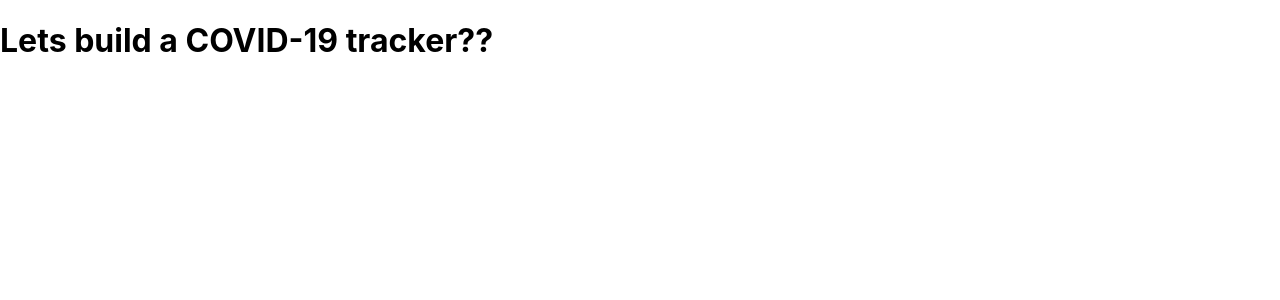
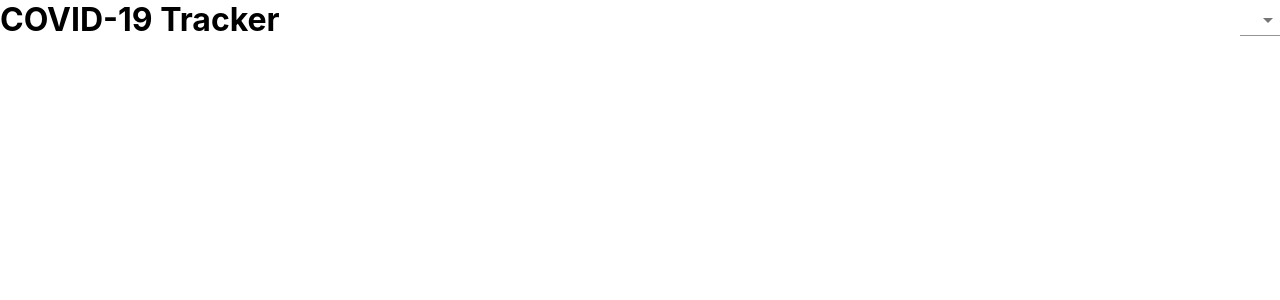
Before and after one commit to eriksanchez/covid-19-tracker, a React (Create React App) app: page / in a window 1280 px wide. Shown: the top 300 px of the page. Built offline with nearby package versions, Linux system fonts and the light colour scheme.

Commit message:
Country list in progress...

```diff
--- a/package.json
+++ b/package.json
@@ -3,6 +3,7 @@
   "version": "0.1.0",
   "private": true,
   "dependencies": {
+    "@material-ui/core": "^4.11.0",
     "@testing-library/jest-dom": "^4.2.4",
     "@testing-library/react": "^9.5.0",
     "@testing-library/user-event": "^7.2.1",
--- a/src/App.css
+++ b/src/App.css
@@ -1,38 +1,10 @@
-.App {
-  text-align: center;
+* {
+  margin: 0;
 }
 
-.App-logo {
-  height: 40vmin;
-  pointer-events: none;
+.app_header {
+  display: flex;
+  align-items: center;
+  margin-bottom: 20px;
+  justify-content: space-between;
 }
-
-@media (prefers-reduced-motion: no-preference) {
-  .App-logo {
-    animation: App-logo-spin infinite 20s linear;
-  }
-}
-
-.App-header {
-  background-color: #282c34;
-  min-height: 100vh;
-  display: flex;
-  flex-direction: column;
-  align-items: center;
-  justify-content: center;
-  font-size: calc(10px + 2vmin);
-  color: white;
-}
-
-.App-link {
-  color: #61dafb;
-}
-
-@keyframes App-logo-spin {
-  from {
-    transform: rotate(0deg);
-  }
-  to {
-    transform: rotate(360deg);
-  }
-}
--- a/src/App.js
+++ b/src/App.js
@@ -1,11 +1,47 @@
-import React from "react";
-
+import React, { useState, useEffect } from "react";
+import { MenuItem, FormControl, Select } from "@material-ui/core";
 import "./App.css";
 
 function App() {
+  const [countries, setCountries] = useState(["USA", "UK", "India"]);
+  useEffect(() => {
+    // asyn => send a request, wait for it, do something with it
+    const getCountriesData = async () => {
+      await fetch("https://disease.sh/v3/covid-19/countries")
+        .then((response) => response.json())
+        .then((data) => {
+          const countries = data.map((country) => ({
+            name: country.country, //United States, United Kingdom
+            value: country.countryInfo.iso2, //UK, USA, FR
+          }));
+        });
+    };
+  }, []);
   return (
     <div className="app">
-      <h1>Lets build a COVID-19 tracker??</h1>
+      <div className="app_header">
+        <h1>COVID-19 Tracker</h1>
+        <FormControl className="app_dropdown">
+          <Select varient="outlined" value="abc">
+            {countries.map((country) => (
+              <MenuItem value={country}>{country}</MenuItem>
+            ))}
+          </Select>
+        </FormControl>
+      </div>
+
+      {/* Header */}
+
+      {/*Title + Select input dropdown field */}
+
+      {/*InfoBoxes*/}
+      {/*InfoBoxes*/}
+      {/*InfoBoxes*/}
+
+      {/*Table*/}
+      {/*Graph*/}
+
+      {/*Map*/}
     </div>
   );
 }
```
Also changed, not shown: 1 other file (tests, documents, lock files or other folders).
